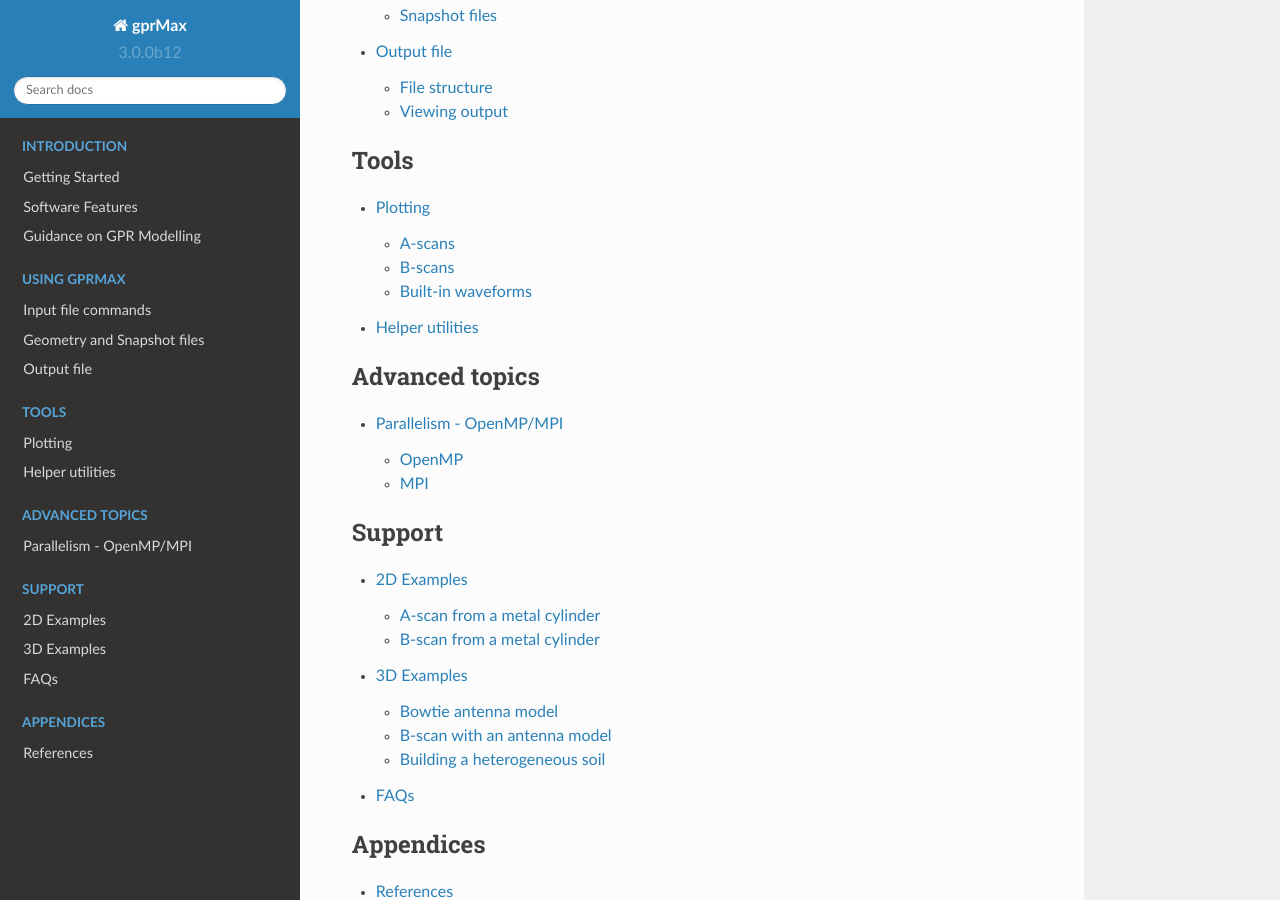
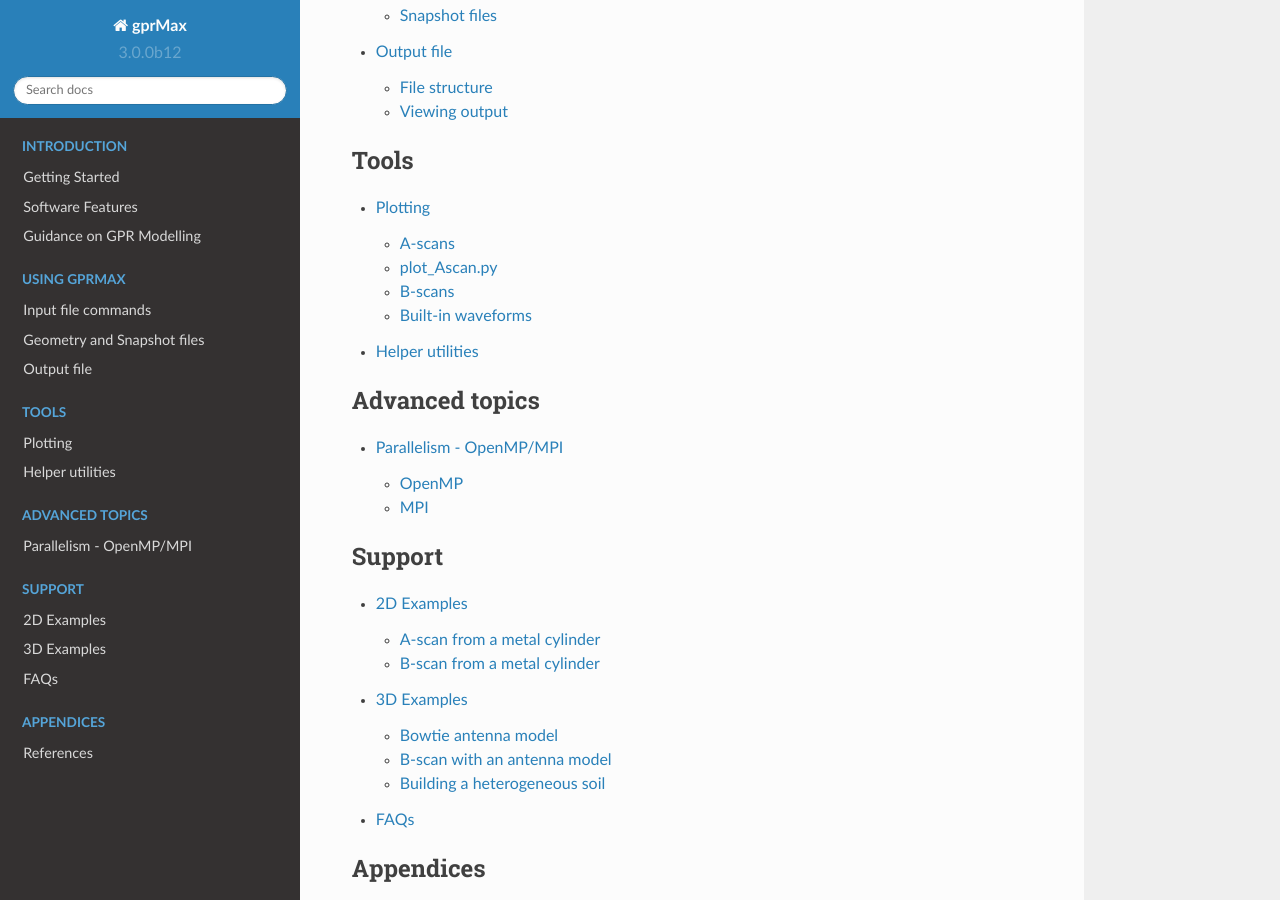
Before and after one commit to gprMax/gprMax, a Sphinx documentation site: the page built from docs/source/index.rst, in a window 1280 px wide and 900 px high, scrolled down 924 px. Built offline with Sphinx 7.4.7 and the Read the Docs theme 2.0.0, drawn with Linux system fonts in a browser that asks for light colours.

Commit message:
Testing auto function documenting.

```diff
--- a/docs/source/plotting.rst
+++ b/docs/source/plotting.rst
@@ -7,6 +7,11 @@
 
 A-scans
 =======
+
+plot_Ascan.py
+=============
+
+.. automodule:: tools.plot_Ascan
 
 * Plot A-scans using the Python module ``plot_Ascan.py``. The module uses matplotlib to plot the time history for the electric and magnetic field components for all receivers in a model (each receiver gets a separate figure window). Usage (from the top-level gprMax directory) is: ``python -m tools.plot_Ascan my_outputfile.out``.
 
```
